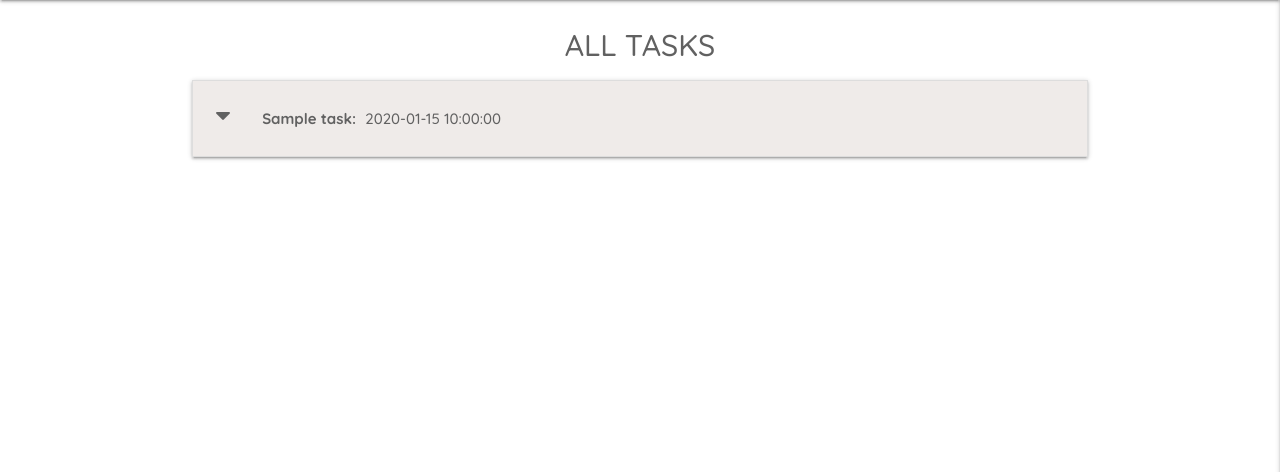
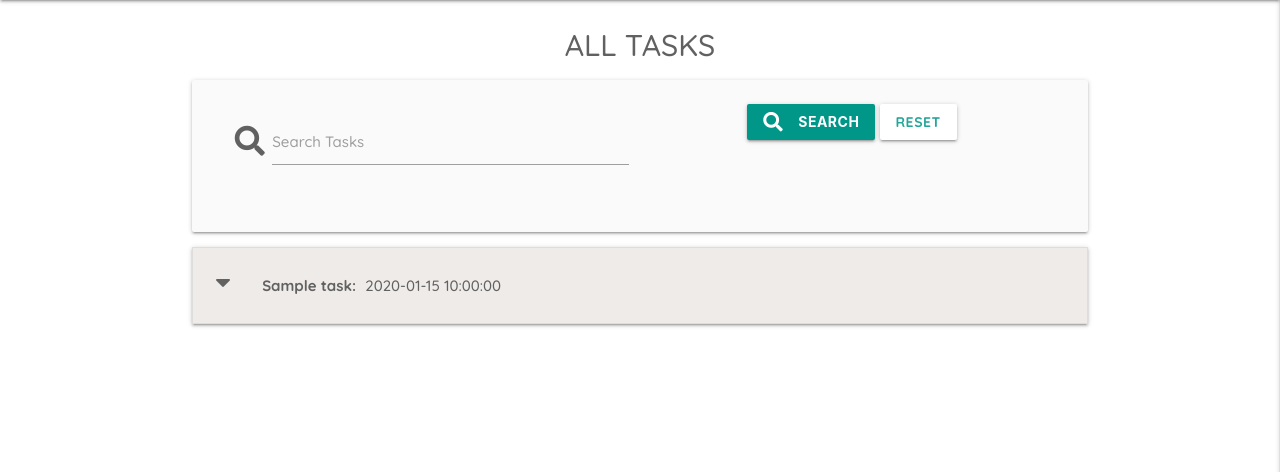
Before and after one commit to szilvia-csernus/task-manager-mongo, a Flask app: page / in a window 1280 px wide. Shown: the part 79-551 px from the top of the page. Run offline with Flask 3, Linux system fonts and the light colour scheme; a database or web service that is not in the repository returns one stand-in record (values such as "Sample title"); some libraries are stand-ins or nearby versions.

Commit message:
add search functionality

```diff
--- a/app.py
+++ b/app.py
@@ -24,6 +24,13 @@ mongo = PyMongo(app)
 def get_tasks():
     # without the python list() function, it's a Mongo cursor opject
     tasks = list(mongo.db.tasks.find())
+    return render_template("tasks.html", tasks=tasks)
+
+
+@app.route("/search", methods=["GET", "POST"])
+def search():
+    query = request.form.get("query")
+    tasks = list(mongo.db.tasks.find({"$text": {"$search": query}}))
     return render_template("tasks.html", tasks=tasks)
 
 
--- a/templates/tasks.html
+++ b/templates/tasks.html
@@ -2,6 +2,26 @@
 
 <h3 class="grey-text text-darken-2 center-align">All Tasks</h3>
 
+<div class="row card-panel grey lighten-5">
+    <form action="{{ url_for('search') }}" method="POST" class="col s12">
+        <div class="row align-wrapper center-align">
+            <div class="input-field col s12 m6">
+                <i class="fas fa-search prefix grey-text text-darken-2"></i>
+                    <input type="text" name="query" id="query" minllength="3" class="validate" required>
+                    <label for="query">Search Tasks</label>
+
+            </div>
+            <div class="col s12 m6">
+                <button type="submit" class="teal btn white-text my-edit-btn">
+                    <i class="fas fa-search left"></i> Search
+                </button>
+                <a href="{{ url_for('get_tasks') }}" class="btn my-cancel-btn">Reset</a>
+            </div>
+        </div>
+    </form>
+</div>
+
+{% if tasks|length > 0 %}
 <ul class="collapsible">
   {% for task in tasks %}
   <li>
@@ -43,5 +63,9 @@
   </li>
   {% endfor %}
 </ul>
+{% else %}
+<h3 class="teal-text text-darken-2 center-align">No Results Found</h3>
+
+{% endif%}
 
 {% endblock %}
```
